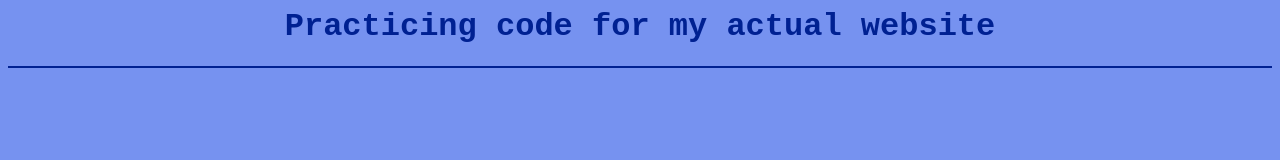
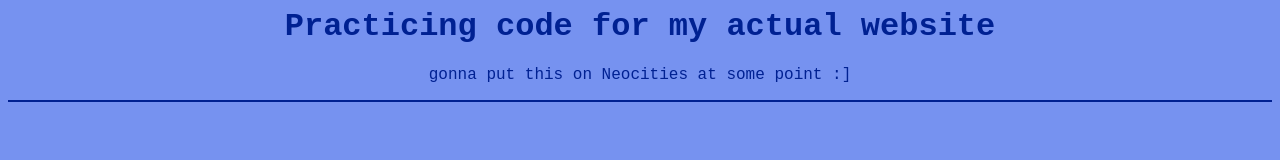
Before and after one commit to clarke-33/1st-Website, a plain HTML site: page index.html in a window 1280 px wide. Drawn offline with Linux system fonts and the light colour scheme.

Commit message:
Update index.html

```diff
--- a/index.html
+++ b/index.html
@@ -1,9 +1,10 @@
 <head>
-  <title> First Website </title>
+  <title> Practice Website </title>
   <link rel="stylesheet" href="styles.css">
 </head>
 <body>
   <header>
     <h1> Practicing code for my actual website </h1>
+    <p> gonna put this on Neocities at some point :]</p>
   </header>
 </body>
```
